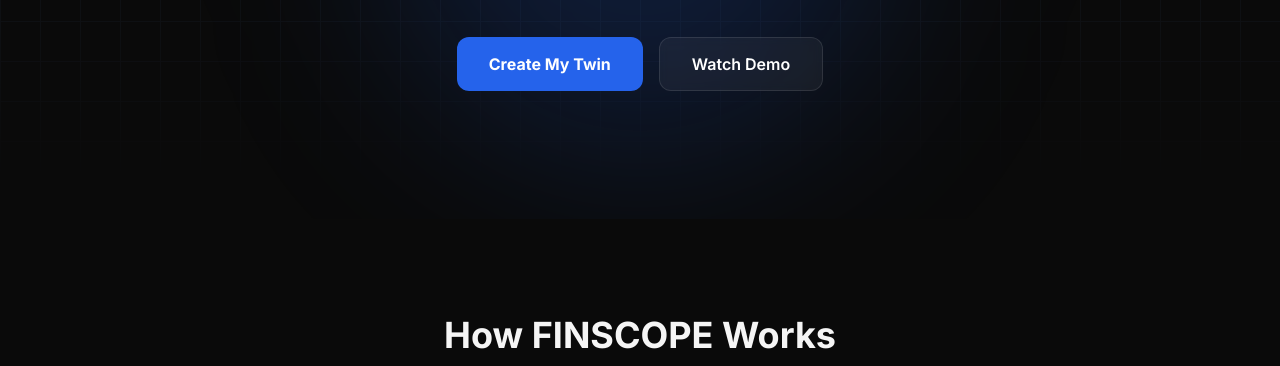
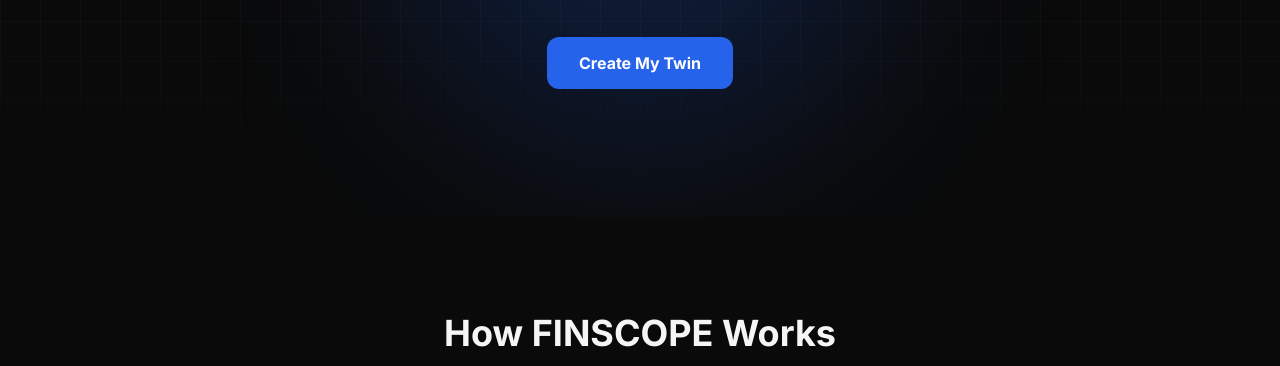
Before and after one commit to paradoxprog/FINSCOPE, a website: page index.html in a window 1280 px wide. Shown: the part 419-785 px from the top of the page. Drawn offline with nearby package versions, Linux system fonts and the light colour scheme; no server answers.

Commit message:
Remove 'Watch Demo' button from index.html
Removed the 'Watch Demo' button from the signup section.

```diff
--- a/index.html
+++ b/index.html
@@ -106,9 +106,6 @@
                 <div class="flex flex-col sm:flex-row justify-center gap-4">
                     <button onclick="document.getElementById('signup-btn').click()" class="bg-blue-600 hover:bg-blue-700 text-white font-bold py-3.5 px-8 rounded-xl transition-all hover:scale-105 hover:shadow-lg shadow-blue-900/20">
                         Create My Twin
-                    </button>
-                    <button class="bg-white/5 hover:bg-white/10 border border-white/10 text-white font-semibold py-3.5 px-8 rounded-xl transition-all backdrop-blur-sm">
-                        Watch Demo
                     </button>
                 </div>
             </div>
```
